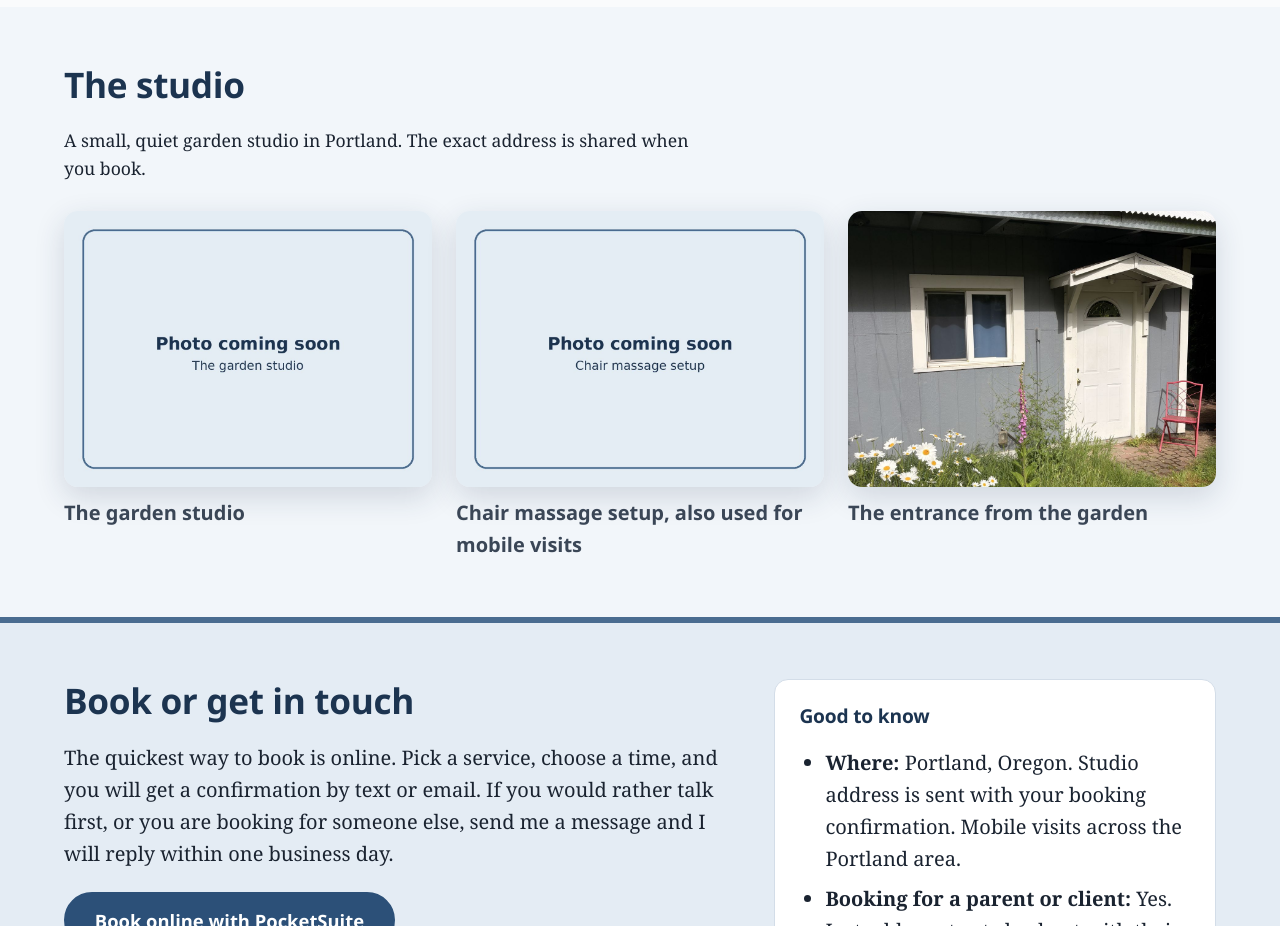
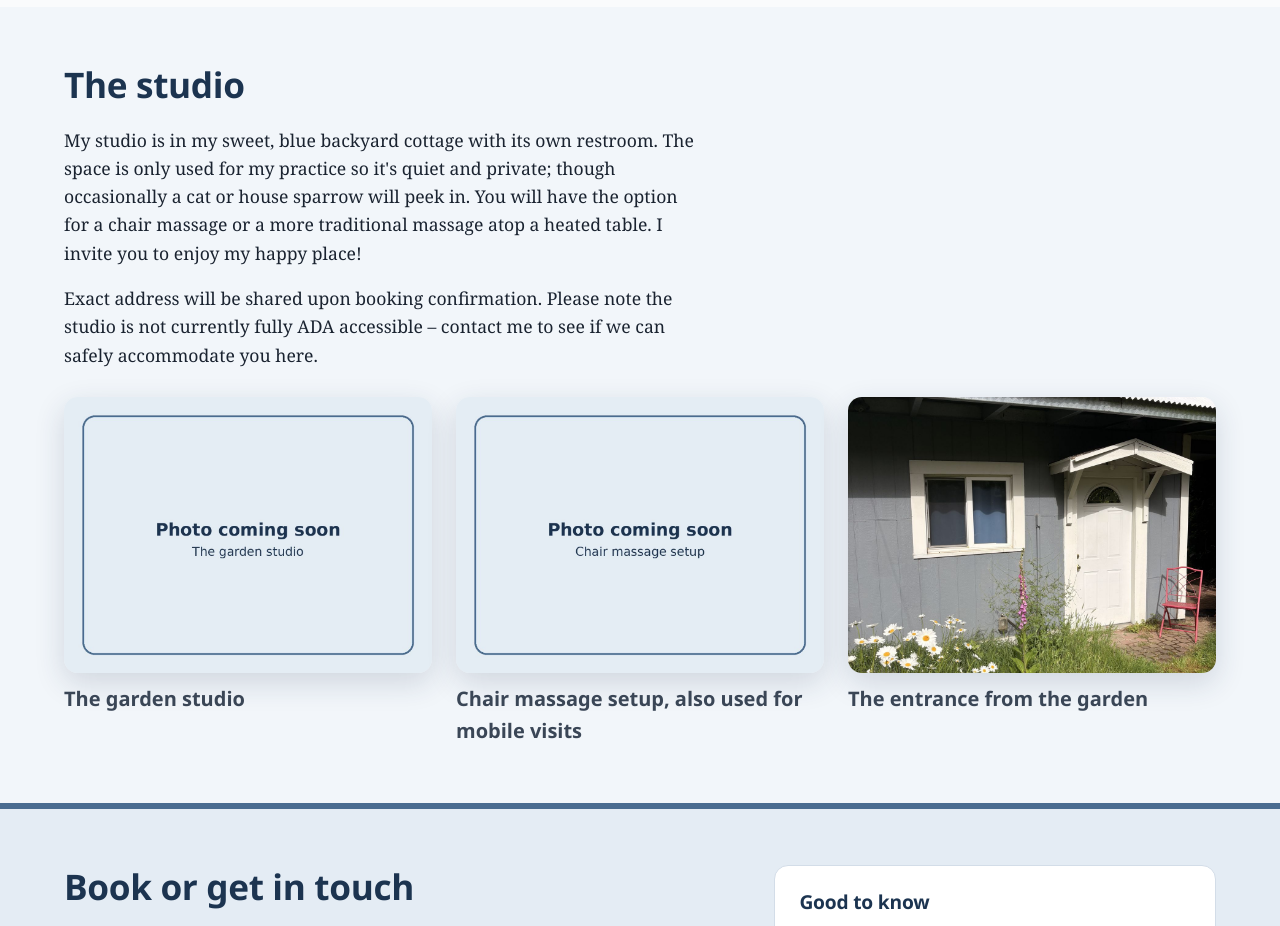
Before and after one commit to RogueLights/AddiesMassage, a plain HTML site: page index.html in a window 1280 px wide. Shown: the part 4120-5046 px from the top of the page. Drawn offline with Linux system fonts and the light colour scheme.

Commit message:
Update studio section with Addie's new wording
Co-Authored-By: Claude Opus 5.5 <noreply@anthropic.com>
Claude-Session: https://claude.ai/code/session_01SMx5TdQ7MgP1w2zz3TkG8u

```diff
--- a/index.html
+++ b/index.html
@@ -208,7 +208,10 @@
     <section class="band band-soft" id="studio" aria-labelledby="studio-heading">
       <div class="wrap">
         <h2 id="studio-heading">The studio</h2>
-        <p class="section-intro">A small, quiet garden studio in Portland. The exact address is shared when you book.</p>
+        <div class="section-intro">
+          <p>My studio is in my sweet, blue backyard cottage with its own restroom. The space is only used for my practice so it's quiet and private; though occasionally a cat or house sparrow will peek in. You will have the option for a chair massage or a more traditional massage atop a heated table. I invite you to enjoy my happy place!</p>
+          <p>Exact address will be shared upon booking confirmation. Please note the studio is not currently fully ADA accessible &ndash; contact me to see if we can safely accommodate you here.</p>
+        </div>
         <div class="photo-grid">
           <figure>
             <img src="images/studio.jpg" width="1200" height="900" alt="Inside the garden studio: a heated massage table with soft linens, warm lighting, and plants by the window." loading="lazy">
```
